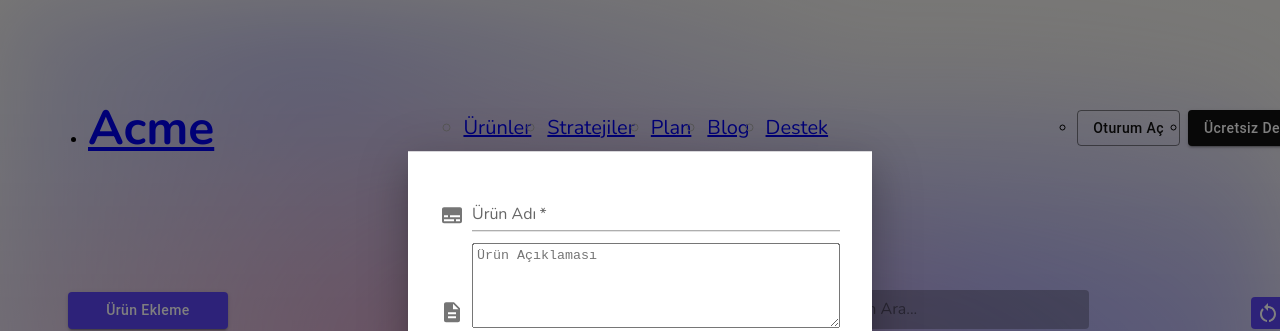
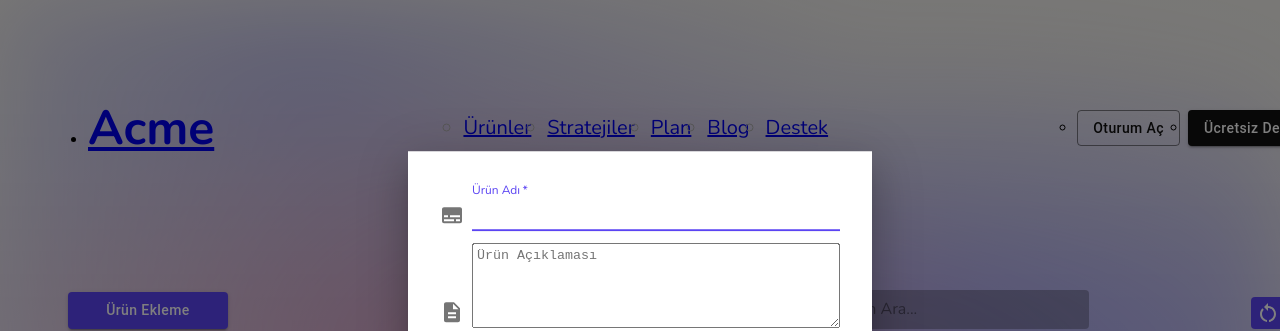
Before and after one commit to halilibrahimcelik/case-study-crud, a Next.js app: page /products in a window 1280 px wide. Both pictures are taken after a click on the button "Ürün Ekleme". Shown: the top 331 px of the page. Built offline with nearby package versions, Linux system fonts and the light colour scheme; no server answers.

Commit message:
feat autoFocus added for the first field.

```diff
--- a/src/app/containers/productContainer/formModal/index.tsx
+++ b/src/app/containers/productContainer/formModal/index.tsx
@@ -41,13 +41,8 @@ const FormModal = ({ handleSubmit, open, handleClose, id }: Props) => {
   const selectedProduct = useSelector((state: { products: ProductState }) =>
     getProductbyId(state, id as number)
   );
+  const textAreaRef = useRef<HTMLTextAreaElement>(null);
 
-  const textAreaRef = useRef<HTMLTextAreaElement>(null);
-  useEffect(() => {
-    if (textAreaRef.current && selectedProduct?.description !== undefined) {
-      textAreaRef.current.value = selectedProduct.description;
-    }
-  }, [selectedProduct?.description]);
   return (
     <Modal
       keepMounted
@@ -75,12 +70,18 @@ const FormModal = ({ handleSubmit, open, handleClose, id }: Props) => {
               <TextField
                 className="w-full p-2"
                 required
+                inputRef={(input) => {
+                  if (input != null) {
+                    input.focus();
+                  }
+                }}
+                autoFocus={true}
                 name="title"
                 id="input-title"
                 label="Ürün Adı"
                 variant="standard"
                 defaultValue={selectedProduct?.title}
-                focused={id ? true : false}
+                //  focused={id ? true : false}
               />
             </Box>
             <Box sx={{ display: "flex", alignItems: "flex-end" }}>
```
